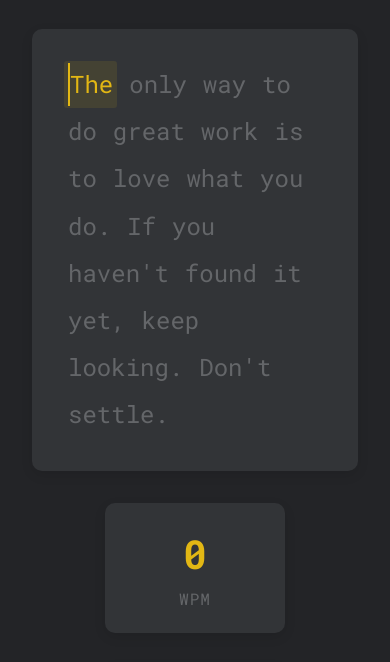
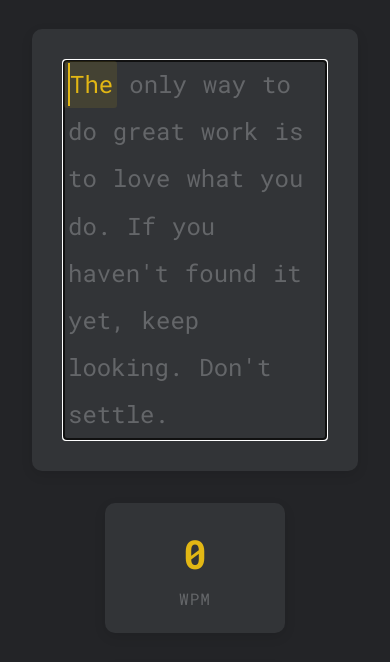
Before and after one commit to abdurrahmanfahim/Trumpy-Type, a plain HTML site: page index.html in a window 390 px wide. Shown: the part 121-783 px from the top of the page. Drawn offline with Linux system fonts and the light colour scheme.

Commit message:
fixed for mobile

```diff
--- a/index.html
+++ b/index.html
@@ -37,7 +37,7 @@
 
     <!-- Typing Area -->
     <div class="type-container">
-        <div class="words" id="words" inputmode="text"></div>
+        <div class="words" id="words" inputmode="text" contenteditable="true"></div>
     </div>
 
     <!-- Statistics -->
--- a/js/script.js
+++ b/js/script.js
@@ -53,7 +53,12 @@ class TypingTest {
 
   initElements() {
     this.wordsElement = document.getElementById("words");
-    this.wordsElement.setAttribute('inputmode', 'text'); // Add this line for mobile keyboard
+    this.wordsElement.setAttribute('inputmode', 'text');
+    this.wordsElement.setAttribute('contenteditable', 'true');
+    // Add these lines for auto-focus
+    this.wordsElement.focus();
+    document.addEventListener('click', () => this.wordsElement.focus());
+
     this.wpmElement = document.getElementById("wpm");
     this.accuracyElement = document.getElementById("accuracy");
     this.timerElement = document.getElementById("timer");
@@ -61,6 +66,7 @@ class TypingTest {
     this.resultModal = document.getElementById("resultModal");
     this.overlay = document.getElementById("overlay");
   }
+
 
   initWords() {
     let content;
```
